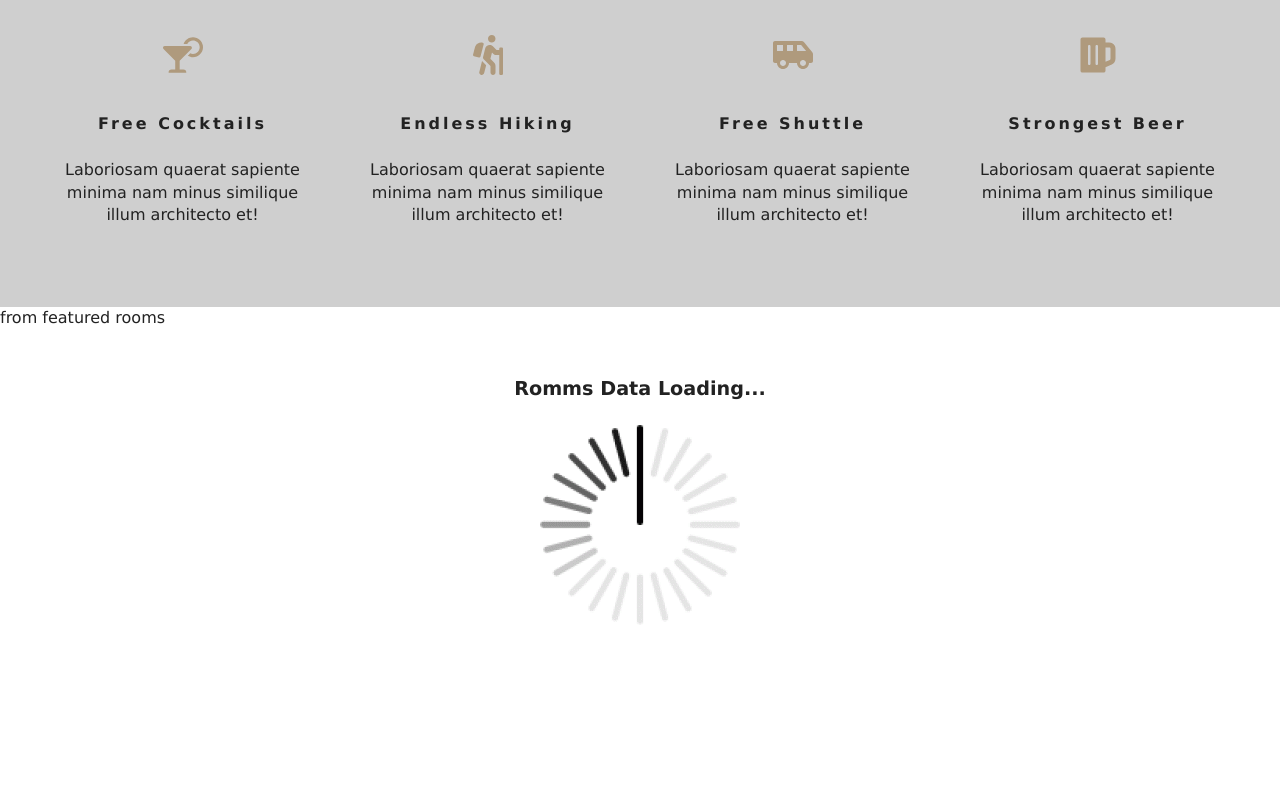
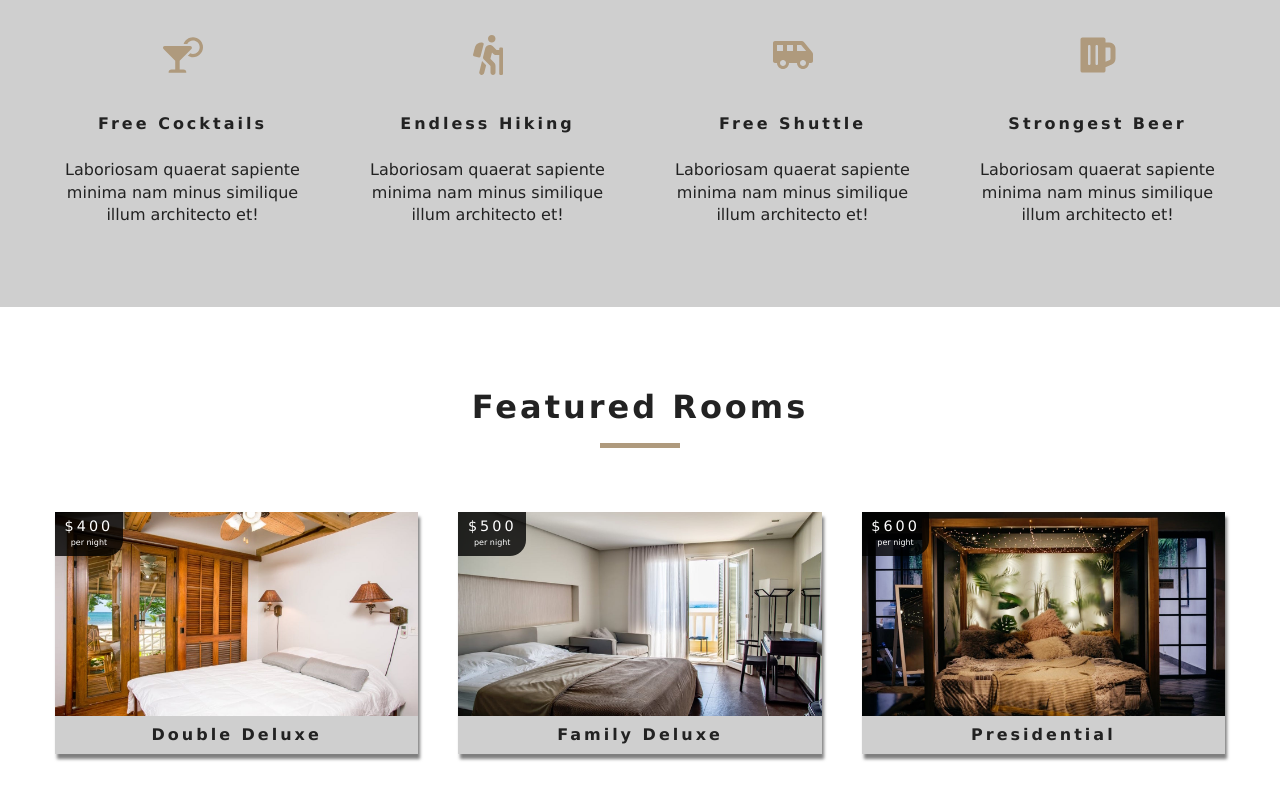
Before and after one commit to kanjamad/React-resort-websit, a React (Create React App) app: page / in a window 1280 px wide. Shown: the part 972-1772 px from the top of the page. Before the commit the page ends 1603 px from the top, so only its background shows below. Built offline with nearby package versions, Linux system fonts and the light colour scheme.

Commit message:
working on Room component

```diff
--- a/src/components/FeaturedRooms.js
+++ b/src/components/FeaturedRooms.js
@@ -1,17 +1,24 @@
 import React, { Component } from 'react';
 import {RoomContext} from '../context';
 import Loading from './Loading';
+import Room from './Room';
+import Title from './Title';
 
 export default class FeaturedRooms extends Component {
     static contextType = RoomContext;
     render() {
-        const {featuredRooms:rooms}  = this.context
-        console.log(rooms)
+        let {loading, featuredRooms:rooms}  = this.context;
+        rooms = rooms.map(room => {
+            return <Room key={room.id} room={room} />
+        })
+
         return (
-            <div>
-                    from featured rooms
-                    <Loading />
-            </div>
+            <section className="featured-rooms">
+                <Title title="featured rooms"/>
+                <div className="featured-rooms-center">
+                {loading ? <Loading /> : rooms}
+                </div>
+            </section>
         )
     }
 }
--- a/src/components/Loading.js
+++ b/src/components/Loading.js
@@ -4,7 +4,7 @@
 const Loading = () => {
     return (
         <div className="loading">
-            <h4> romms data loading...</h4>
+            <h4> rooms data loading...</h4>
             <img src={loadingGif} alt="loading-timmer" />
         </div>
     )
--- /dev/null
+++ b/src/components/Room.js
@@ -0,0 +1,36 @@
+import React from "react";
+import { Link } from "react-router-dom";
+import defaultImg from "../images/room-1.jpeg";
+import PropTypes from "prop-types";
+
+
+const Room = ({ room }) => {
+    const { name, slug, images, price } = room;
+
+    return (
+    <article className="room">
+        <div className="img-container">
+            <img src={images[0] || defaultImg} alt="single room" />
+            <div className="price-top">
+            <h6>${price}</h6>
+            <p>per night</p>
+            </div>
+            <Link to={`/rooms/${slug}`} className="btn-primary room-link">
+            Features
+            </Link>
+        </div>
+        <p className="room-info">{name}</p>
+        </article>
+    );
+}
+
+Room.propTypes = {
+    room: PropTypes.shape({
+        name: PropTypes.string.isRequired,
+        slug: PropTypes.string.isRequired,
+        images: PropTypes.arrayOf(PropTypes.string).isRequired,
+        price: PropTypes.number.isRequired
+    })
+};
+
+export default Room;
```
Also changed, not shown: 1 other file (tests, documents, lock files or other folders).
